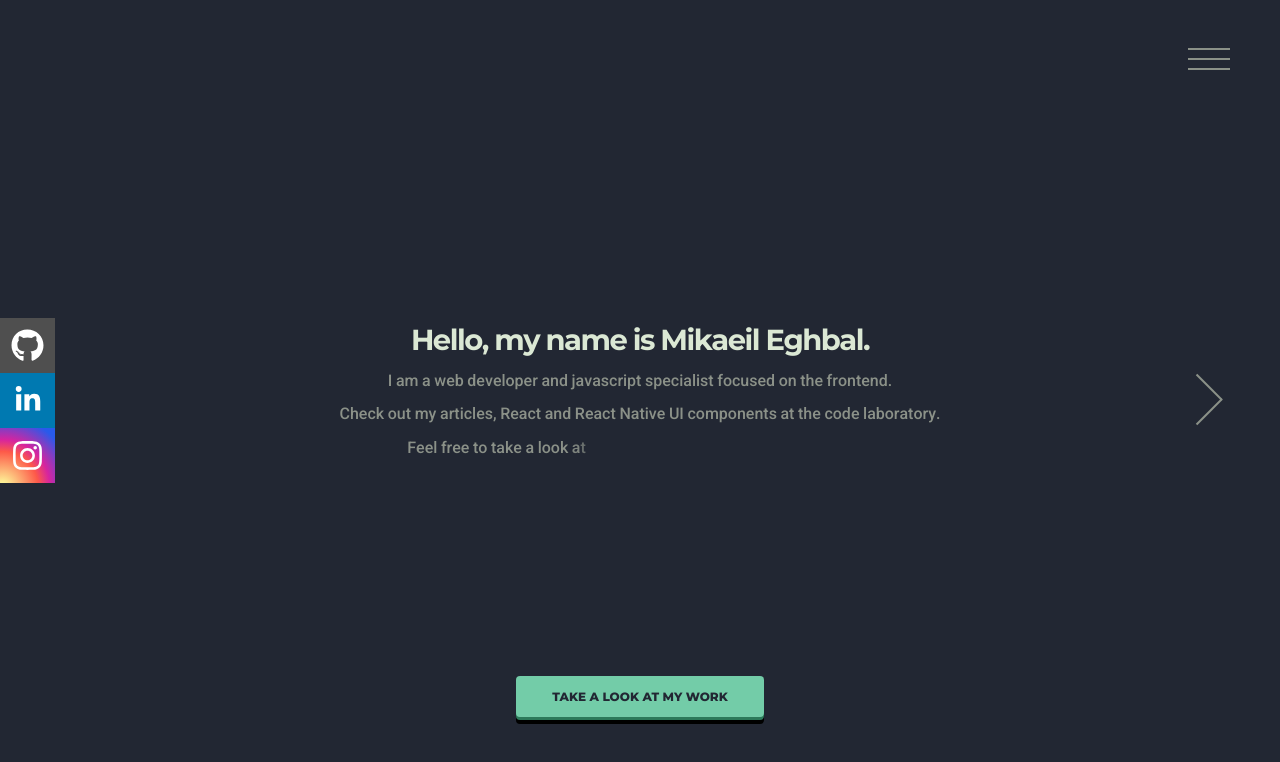
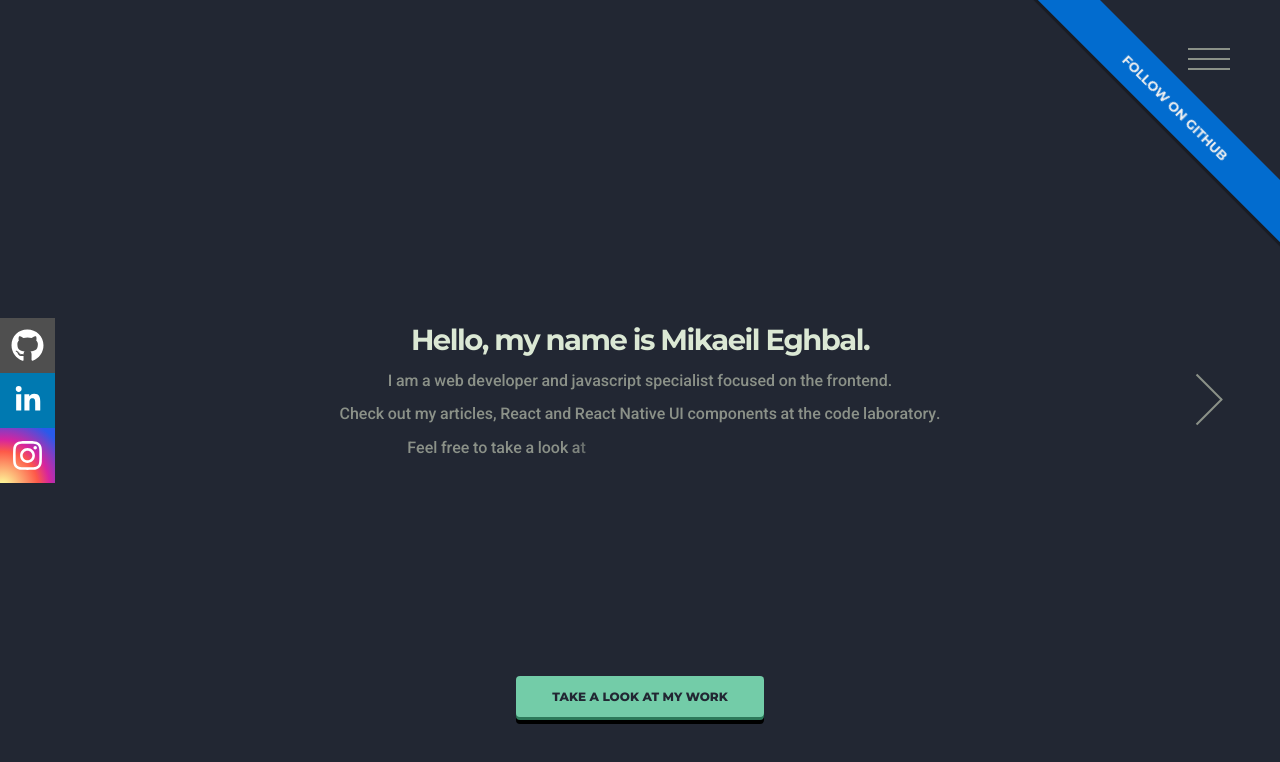
Before and after one commit to mikaeileghbal/react-portfolio, a React (Create React App) app: page / in a window 1280 px wide. Shown: the top 762 px of the page. Built offline with nearby package versions, Linux system fonts and the light colour scheme.

Commit message:
Add Ribbon to layout

```diff
--- a/src/components/Layout.js
+++ b/src/components/Layout.js
@@ -2,12 +2,14 @@ import React from "react";
 import { Outlet } from "react-router-dom";
 import Header from "./Header";
 import Menu from "./Menu";
+import Ribbon from "./Ribbon";
 
 export default function Layout() {
   return (
     <>
       {/* <Header /> */}
       <Menu />
+      <Ribbon />
       <main>
         <Outlet />
       </main>
--- a/src/components/Ribbon.js
+++ b/src/components/Ribbon.js
@@ -0,0 +1,53 @@
+import React from "react";
+import { Link } from "react-router-dom";
+import styled from "styled-components";
+
+const StyledRibbon = styled.div`
+  display: block;
+  position: fixed;
+  right: 0;
+  top: 0;
+  width: 200px;
+  height: 200px;
+  z-index: 10;
+`;
+
+const StyledLink = styled(Link)`
+  position: absolute;
+  display: block;
+  width: 200%;
+  height: 44px;
+  left: -15%;
+  top: -25%;
+  z-index: 901;
+  font-size: 13px;
+  font-weight: 700;
+  line-height: 47px;
+  text-decoration: none;
+  text-align: center;
+  color: #f0f0f0;
+  background-color: #026ccf;
+  box-shadow: -2px 3px 1px rgba(0, 0, 0, 0.3);
+  padding: 0;
+  opacity: 1;
+  text-transform: uppercase;
+  transform: translate3d(0, 0, 0) rotate(45deg);
+  transform-origin: 0 0;
+  cursor: pointer;
+  transition: background-color 0.2s ease-out 0s,
+    transform 0.7s cubic-bezier(0.7, 0, 0.25, 1) 1s, opacity 0.2s ease-out 1s;
+`;
+
+export default function Ribbon() {
+  return (
+    <StyledRibbon>
+      <StyledLink
+        to="https://github.com/mikaeileghbal"
+        target="_blanck"
+        title="Follow on Github"
+      >
+        follow on github
+      </StyledLink>
+    </StyledRibbon>
+  );
+}
--- a/src/components/index.js
+++ b/src/components/index.js
@@ -4,5 +4,15 @@ import Social from "./Social";
 import Next, { Previous } from "./Next";
 import AnimatedLetters from "./AnimatedLetter/AnimatedLetters";
 import Menu from "./Menu";
+import Ribbon from "./Ribbon";
 
-export { Header, Layout, Social, AnimatedLetters, Next, Previous, Menu };
+export {
+  Header,
+  Layout,
+  Social,
+  AnimatedLetters,
+  Next,
+  Previous,
+  Menu,
+  Ribbon,
+};
```
